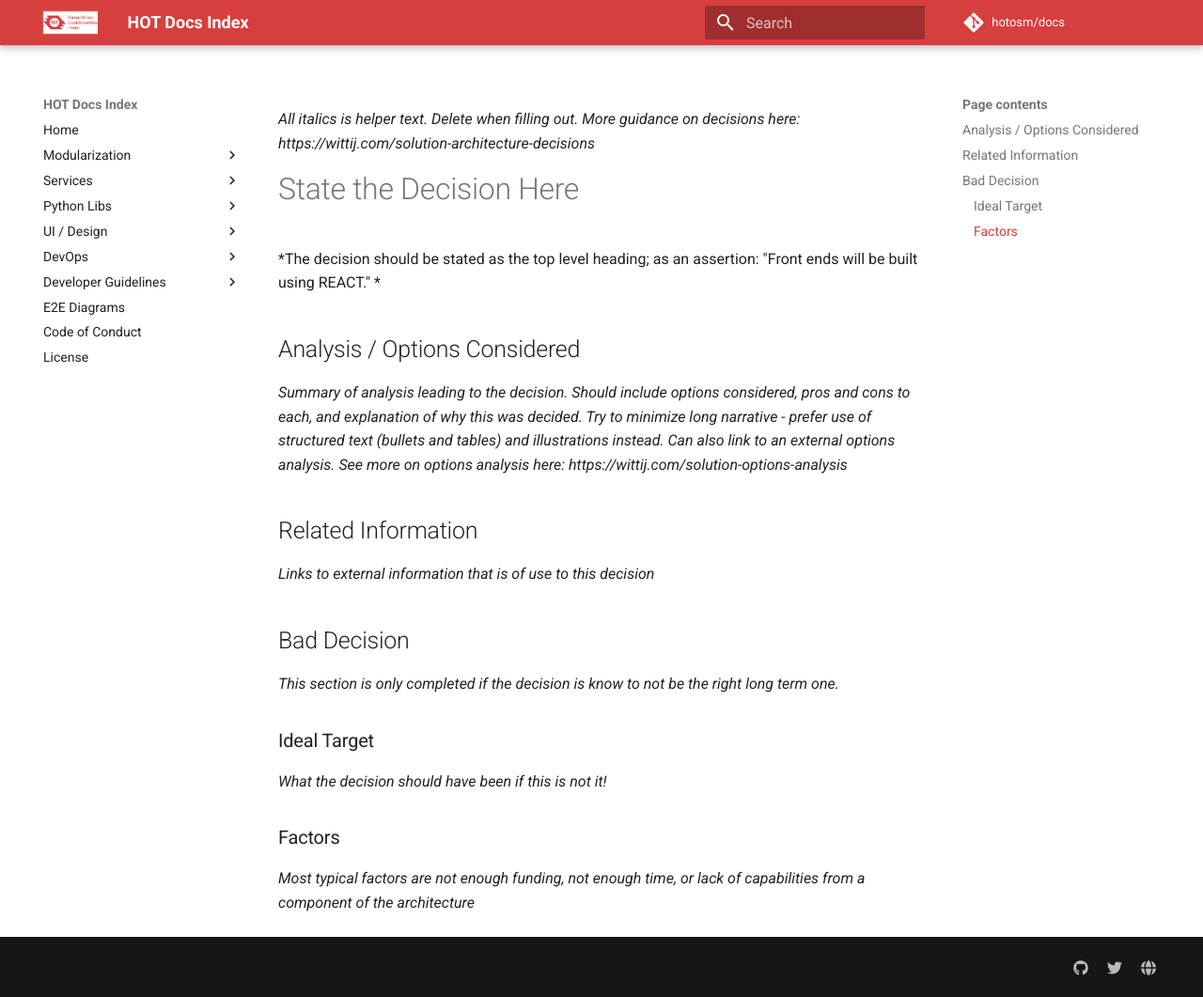
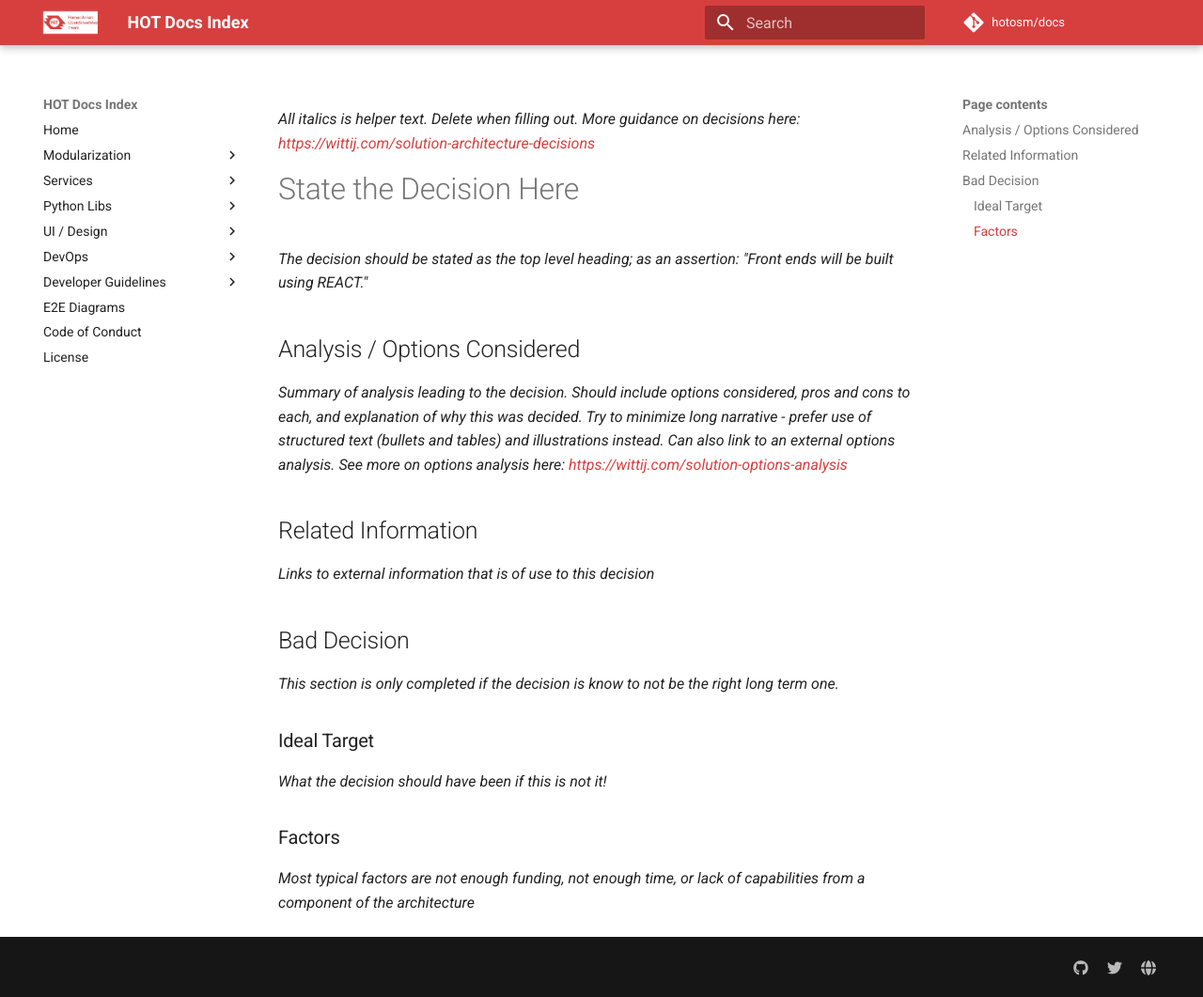
Before and after one commit to hotosm/docs, an MkDocs documentation site: the page built from docs/techdoc/templates/Decisions.md, in a window 1280 px wide and 1061 px high. Shown: the whole window at 94% size. Built offline with MkDocs 1.6.1 and Material for MkDocs 9.7.7, drawn with Linux system fonts in a browser that asks for light colours; comment, search, counter and statistics services are not loaded.

```diff
--- a/docs/techdoc/templates/Decisions.md
+++ b/docs/techdoc/templates/Decisions.md
@@ -1,18 +1,25 @@
-*All italics is helper text. Delete when filling out. More guidance on decisions here: https://wittij.com/solution-architecture-decisions*
+_All italics is helper text. Delete when filling out. More guidance on decisions here: <https://wittij.com/solution-architecture-decisions>_
 
 # State the Decision Here
-*The decision should be stated as the top level heading; as an assertion: "Front ends will be built using REACT." *
+
+_The decision should be stated as the top level heading; as an assertion: "Front ends will be built using REACT."_
 
 ## Analysis / Options Considered
-*Summary of analysis leading to the decision. Should include options considered, pros and cons to each, and explanation of why this was decided. Try to minimize long narrative - prefer use of structured text (bullets and tables) and illustrations instead. Can also link to an external options analysis. See more on options analysis here: https://wittij.com/solution-options-analysis*
+
+_Summary of analysis leading to the decision. Should include options considered, pros and cons to each, and explanation of why this was decided. Try to minimize long narrative - prefer use of structured text (bullets and tables) and illustrations instead. Can also link to an external options analysis. See more on options analysis here: <https://wittij.com/solution-options-analysis>_
 
 ## Related Information
-*Links to external information that is of use to this decision*
+
+_Links to external information that is of use to this decision_
 
 ## Bad Decision
-*This section is only completed if the decision is know to not be the right long term one.*
+
+_This section is only completed if the decision is know to not be the right long term one._
+
 ### Ideal Target
-*What the decision should have been if this is not it!*
+
+_What the decision should have been if this is not it!_
 
 ### Factors
-*Most typical factors are not enough funding, not enough time, or lack of capabilities from a component of the architecture*
+
+_Most typical factors are not enough funding, not enough time, or lack of capabilities from a component of the architecture_
```
Also changed, not shown: docs/techdoc/README.md (+6 -2 lines), docs/techdoc/overview/README.md (+4 -4 lines), docs/techdoc/templates/Risks.md (+5 -0 lines), docs/techdoc/templates/README.md (line endings or trailing spaces).
